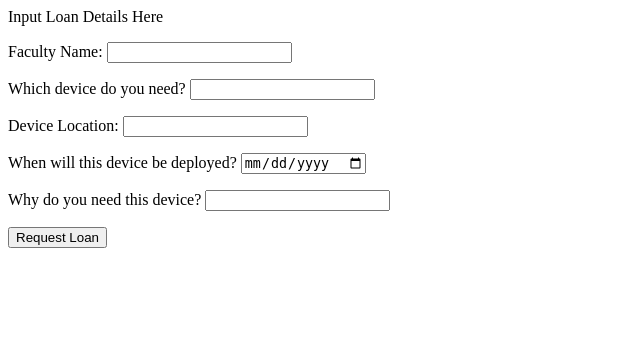
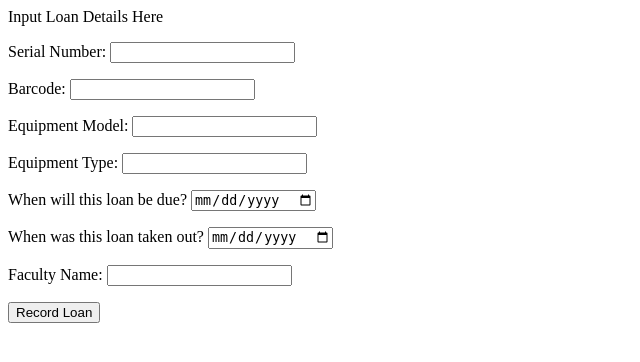
Before and after one commit to Scotthunt0413/VelocIT_Staging, a Flask app: page /request in a window 1280 px wide. Shown: the top 362 px of the page, without its empty margins (0-640 px from the left). Run offline with Flask 3, Linux system fonts and the light colour scheme.

Commit message:
reworked models.py, updated other files

```diff
--- a/flaskr/app/forms.py
+++ b/flaskr/app/forms.py
@@ -34,9 +34,16 @@ class ResetForm(FlaskForm):
 
 #WE will need to readdress the loan form we want to start the login process first
 class LoanForm(FlaskForm):
-   faculty = StringField('Faculty Name: ',validators=[DataRequired()])
-   device = StringField('Which device do you need? ',validators=[DataRequired()])
-   is_located = StringField('Device Location: ',validators=[DataRequired()])
-   loan_Date_In = DateField('When will this device be deployed? ',validators=[DataRequired()])
-   why = StringField('Why do you need this device? ',validators=[DataRequired()])
-   submit = SubmitField('Request Loan')
+   serial = IntegerField('Serial Number: ',validators=[DataRequired()])
+   barcode = IntegerField('Barcode: ',validators=[DataRequired()])
+   model = StringField('Equipment Model: ',validators=[DataRequired()])
+   type = StringField('Equipment Type: ',validators=[DataRequired()])
+   loan_in_date = DateField('When will this loan be due? ',validators=[DataRequired()])
+   loan_date_out = DateField('When was this loan taken out? ',validators=[DataRequired()])
+   faculty_name = StringField('Faculty Name: ',validators=[DataRequired()])
+   submit = SubmitField('Record Loan')
+
+class FacultyForm(FlaskForm):
+    name = StringField('Faculty Name: ',validators=[DataRequired()])
+    department_id = IntegerField('Department ID: ',validators=[DataRequired()])
+    submit = SubmitField('Submit')
--- a/flaskr/app/routes.py
+++ b/flaskr/app/routes.py
@@ -1,21 +1,23 @@
 
 from flask import render_template, redirect, url_for, request
 from app import app
-from app.forms import LoginForm, RegisterForm, ResetForm, LoanForm
-from app.models import Users, It_User, Loans
+from app.forms import LoginForm, RegisterForm, ResetForm, LoanForm, FacultyForm
+from app.models import Users, Faculty, Department, Loaned_Devices
 from app import db
 from flask_login import login_user, logout_user, current_user, login_required
 #from app.forms import #RegisterForm
 
 def getAllLoanData():
-    loans = db.session.query(Loans.device, Loans.faculty,Loans.why,Loans.is_located,Loans.loan_date_in)
+    loans = db.session.query(Loaned_Devices.serialNumber, Loaned_Devices.barcode,Loaned_Devices.Equipment_Model,Loaned_Devices.Equipment_Type,Loaned_Devices.loan_in_date,Loaned_Devices.loan_date_out,Loaned_Devices.faculty_name)
     return [{
-        'device': device,
-        'faculty': faculty,
-        'why': why,
-        'is_located': is_located,
-        'loan_date_in': loan_date_in
-    } for(device, faculty, why, is_located, loan_date_in) in loans]
+        'serial_number': serialNumber,
+        'barcode': barcode,
+        'equipment_model': equipment_model,
+        'equipment_type': equipment_type,
+        'return_date': return_date,
+        'borrow_date': borrow_date,
+        'faculty_name': faculty_name,
+    } for(serialNumber, barcode, equipment_model, equipment_type, return_date, borrow_date, faculty_name) in loans]
 
 @app.route('/', methods=['GET','POST'])
 def go():
@@ -74,18 +76,35 @@ def logout():
     logout_user()
     return redirect(url_for('go'))
 
+@login_required
 @app.route('/request',methods=['GET','POST'])
 def request_loan():
     form = LoanForm()
     if form.validate_on_submit():
-        deviceLoan = Loans(
-            faculty = form.faculty.data,
-            device = form.device.data,
-            is_located = form.is_located.data,
-            loan_date_in = form.loan_Date_In.data,
-            why = form.why.data
+        deviceLoan = Loaned_Devices(
+            serialNumber = form.serial.data,
+            barcode = form.barcode.data,
+            Equipment_Model = form.model.data,
+            Equipment_Type = form.type.data,
+            loan_in_date = form.loan_in_date.data,
+            loan_date_out = form.loan_date_out.data,
+            faculty_name = form.faculty_name.data
         )
         db.session.add(deviceLoan)
         db.session.commit()
         return redirect(url_for('home'))
     return render_template('loan.html', form=form)
+
+@login_required
+@app.route('/faculty',methods=['GET','POST'])
+def faculty():
+    form = FacultyForm()
+    if form.validate_on_submit():
+        faculty = Faculty(
+            faculty_name = form.name.data,
+            Department_ID = form.department_id.data
+        )
+        db.session.add(faculty)
+        db.session.commit()
+        return redirect(url_for('home'))
+    return render_template('faculty.html', form=form)
--- a/flaskr/app/templates/loan.html
+++ b/flaskr/app/templates/loan.html
@@ -7,24 +7,32 @@
         <form method="post">
             {{ form.hidden_tag() }}
             <p>
-                {{form.faculty.label}}
-                {{form.faculty}}
+                {{form.serial.label}}
+                {{form.serial}}
             </p>
             <p>
-                {{form.device.label}}
-                {{form.device}}
+                {{form.barcode.label}}
+                {{form.barcode}}
             </p>
             <p>
-                {{form.is_located.label}}
-                {{form.is_located}}
+                {{form.model.label}}
+                {{form.model}}
             </p>
             <p>
-                {{form.loan_Date_In.label}}
-                {{form.loan_Date_In}}
+                {{form.type.label}}
+                {{form.type}}
             </p>
             <p>
-                {{form.why.label}}
-                {{form.why}}
+                {{form.loan_in_date.label}}
+                {{form.loan_in_date}}
+            </p>
+            <p>
+                {{form.loan_date_out.label}}
+                {{form.loan_date_out}}
+            </p>
+            <p>
+                {{form.faculty_name.label}}
+                {{form.faculty_name}}
             </p>
             {{form.submit}}
         </form>
--- a/flaskr/app/templates/login.html
+++ b/flaskr/app/templates/login.html
@@ -6,6 +6,7 @@
 <body>
     <p>Please Login Here</p>
     <p>{{msg}}</p>
+    <a href="{{url_for('register')}}">Register</a>
     <form method="post">
         {{ form.hidden_tag() }}
         <p>
```
Also changed, not shown: flaskr/app/models.py (+22 -12 lines), flaskr/app/templates/faculty.html (added, +19 -0 lines), flaskr/app/templates/home.html (+16 -11 lines).
